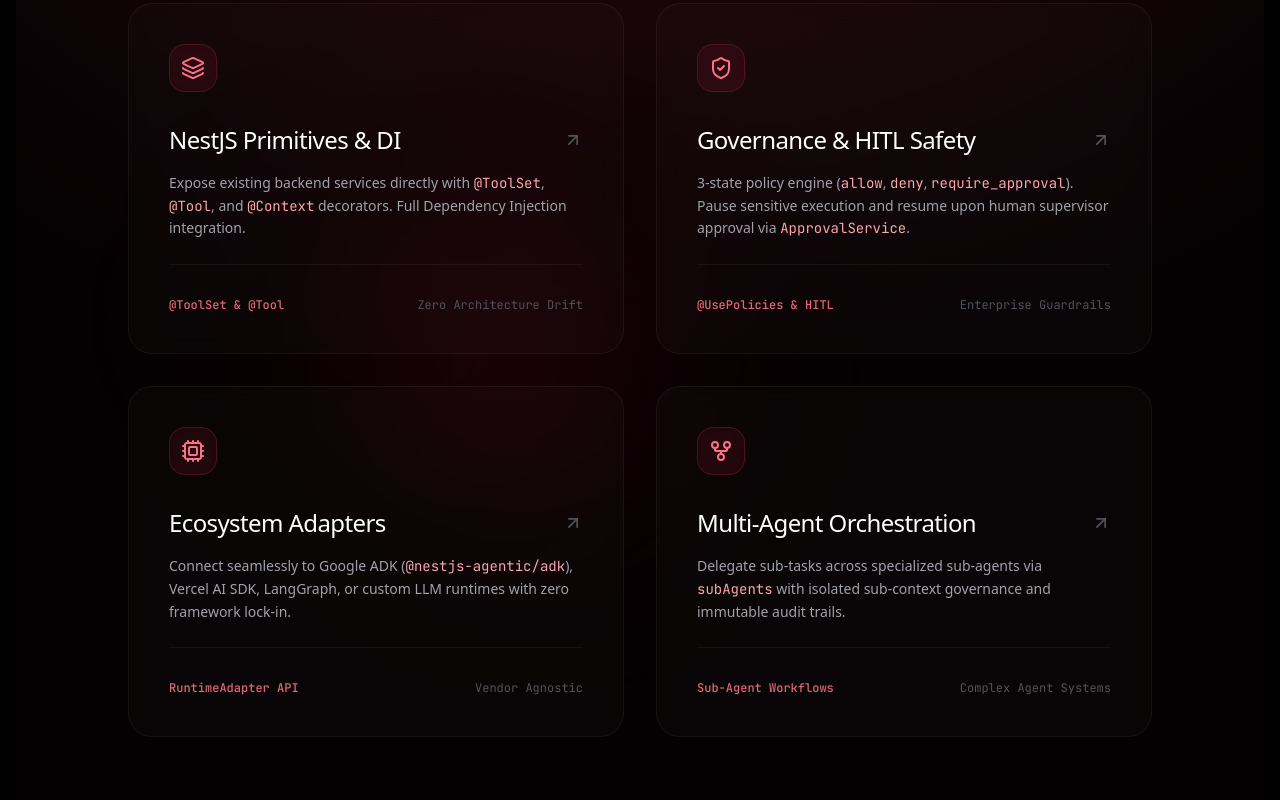
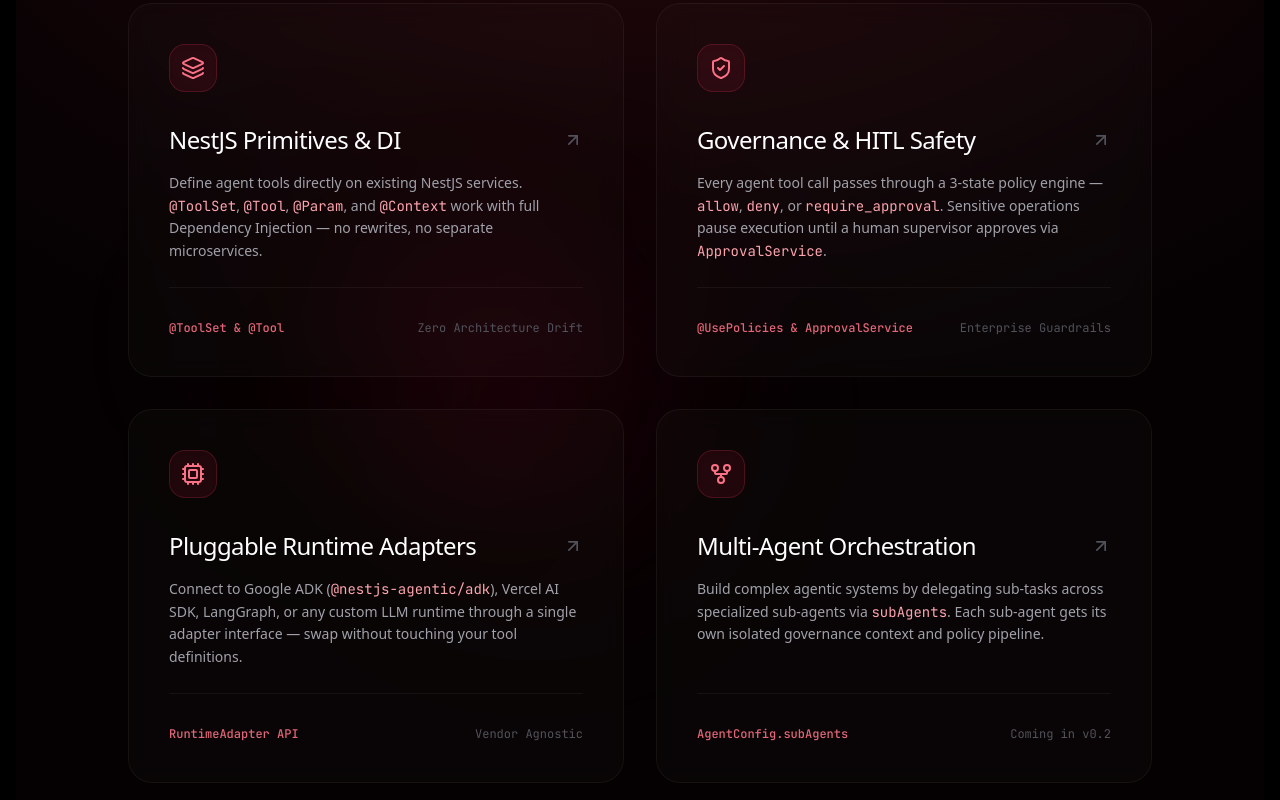
Before and after one commit to irzix/nestjs-agentic, a Next.js app in the folder apps/landing/: page / in a window 1280 px wide. Shown: the part 2100-2900 px from the top of the page. Built offline with nearby package versions, Linux system fonts and the light colour scheme; no server answers.

Commit message:
feat(landing/pillars): rewrite 4 core pillars to match ROADMAP with accurate agentic descriptions

```diff
--- a/apps/landing/src/components/Pillars.tsx
+++ b/apps/landing/src/components/Pillars.tsx
@@ -3,6 +3,53 @@
 import React, { useRef, useCallback } from 'react';
 import { Layers, ShieldCheck, Cpu, GitFork, ArrowUpRight } from 'lucide-react';
 import { motion } from 'framer-motion';
+
+const cards = [
+  {
+    icon: Layers,
+    title: 'NestJS Primitives & DI',
+    badge: '@ToolSet & @Tool',
+    tagline: 'Zero Architecture Drift',
+    description: (
+      <>
+        Define agent tools directly on existing NestJS services. <code className="text-rose-300 font-mono">@ToolSet</code>, <code className="text-rose-300 font-mono">@Tool</code>, <code className="text-rose-300 font-mono">@Param</code>, and <code className="text-rose-300 font-mono">@Context</code> work with full Dependency Injection — no rewrites, no separate microservices.
+      </>
+    ),
+  },
+  {
+    icon: ShieldCheck,
+    title: 'Governance & HITL Safety',
+    badge: '@UsePolicies & ApprovalService',
+    tagline: 'Enterprise Guardrails',
+    description: (
+      <>
+        Every agent tool call passes through a 3-state policy engine — <code className="text-rose-300 font-mono">allow</code>, <code className="text-rose-300 font-mono">deny</code>, or <code className="text-rose-300 font-mono">require_approval</code>. Sensitive operations pause execution until a human supervisor approves via <code className="text-rose-300 font-mono">ApprovalService</code>.
+      </>
+    ),
+  },
+  {
+    icon: Cpu,
+    title: 'Pluggable Runtime Adapters',
+    badge: 'RuntimeAdapter API',
+    tagline: 'Vendor Agnostic',
+    description: (
+      <>
+        Connect to Google ADK (<code className="text-rose-300 font-mono">@nestjs-agentic/adk</code>), Vercel AI SDK, LangGraph, or any custom LLM runtime through a single adapter interface — swap without touching your tool definitions.
+      </>
+    ),
+  },
+  {
+    icon: GitFork,
+    title: 'Multi-Agent Orchestration',
+    badge: 'AgentConfig.subAgents',
+    tagline: 'Coming in v0.2',
+    description: (
+      <>
+        Build complex agentic systems by delegating sub-tasks across specialized sub-agents via <code className="text-rose-300 font-mono">subAgents</code>. Each sub-agent gets its own isolated governance context and policy pipeline.
+      </>
+    ),
+  },
+];
 
 export function Pillars() {
   const frameRef = useRef<HTMLDivElement>(null);
@@ -30,16 +77,11 @@ export function Pillars() {
         onMouseMove={handleMouseMove}
         onMouseLeave={handleMouseLeave}
       >
-
-        {/* Interactive Mouse-Follow Red Glow */}
         <div ref={glowRef} className="nest-cursor-glow" style={{ opacity: 0 }}></div>
-
-        {/* Wandering Ambient Orbs */}
         <div className="nest-orb nest-orb-1"></div>
         <div className="nest-orb nest-orb-2"></div>
         <div className="nest-orb nest-orb-3"></div>
 
-        {/* Section Header */}
         <motion.div
           initial={{ opacity: 0, y: 30 }}
           whileInView={{ opacity: 1, y: 0 }}
@@ -51,137 +93,46 @@ export function Pillars() {
             &#123; THE 4 CORE PILLARS &#125;
           </div>
           <h2 className="text-4xl sm:text-5xl lg:text-[3.2rem] font-normal tracking-[-0.02em] text-white leading-[1.15] font-sans">
-            Enterprise Agentic Infrastructure for NestJS.
+            Agentic infrastructure built<br />on NestJS, not around it.
           </h2>
         </motion.div>
 
-        {/* 2x2 Grid of Large Glass Feature Cards */}
         <div className="grid grid-cols-1 md:grid-cols-2 gap-8 relative z-10">
-
-          {/* Card 1: NestJS Primitives & DI */}
+          {cards.map((card, idx) => {
+            const Icon = card.icon;
+            return (
               <motion.div
+                key={card.title}
                 initial={{ opacity: 0, y: 35 }}
                 whileInView={{ opacity: 1, y: 0 }}
                 viewport={{ once: true, margin: "-60px" }}
-            transition={{ duration: 0.7, delay: 0.1, ease: [0.16, 1, 0.3, 1] }}
+                transition={{ duration: 0.7, delay: idx * 0.1, ease: [0.16, 1, 0.3, 1] }}
                 className="nest-glass-card p-8 sm:p-10 flex flex-col justify-between min-h-[300px] sm:min-h-[320px] relative overflow-hidden group"
               >
                 <div>
                   <div className="w-12 h-12 rounded-2xl bg-rose-600/10 border border-rose-500/20 flex items-center justify-center text-rose-400 mb-8 shadow-inner">
-                <Layers className="w-6 h-6" />
+                    <Icon className="w-6 h-6" />
                   </div>
 
                   <div className="flex items-center justify-between mb-4">
                     <h3 className="text-2xl font-medium text-white tracking-tight font-sans">
-                  NestJS Primitives &amp; DI
+                      {card.title}
                     </h3>
                     <ArrowUpRight className="w-5 h-5 text-zinc-600 group-hover:text-rose-400 transition-colors" />
                   </div>
 
                   <p className="text-sm text-zinc-400 leading-relaxed font-sans max-w-md font-normal">
-                Expose existing backend services directly with <code className="text-rose-300 font-mono">@ToolSet</code>, <code className="text-rose-300 font-mono">@Tool</code>, and <code className="text-rose-300 font-mono">@Context</code> decorators. Full Dependency Injection integration.
+                    {card.description}
                   </p>
                 </div>
 
                 <div className="pt-8 mt-6 border-t border-white/5 flex items-center justify-between text-xs font-mono">
-              <span className="text-rose-400/90 font-medium">@ToolSet &amp; @Tool</span>
-              <span className="text-zinc-600">Zero Architecture Drift</span>
+                  <span className="text-rose-400/90 font-medium">{card.badge}</span>
+                  <span className="text-zinc-600">{card.tagline}</span>
                 </div>
               </motion.div>
-
-          {/* Card 2: Governance & HITL Safety */}
-          <motion.div
-            initial={{ opacity: 0, y: 35 }}
-            whileInView={{ opacity: 1, y: 0 }}
-            viewport={{ once: true, margin: "-60px" }}
-            transition={{ duration: 0.7, delay: 0.2, ease: [0.16, 1, 0.3, 1] }}
-            className="nest-glass-card p-8 sm:p-10 flex flex-col justify-between min-h-[300px] sm:min-h-[320px] relative overflow-hidden group"
-          >
-            <div>
-              <div className="w-12 h-12 rounded-2xl bg-rose-600/10 border border-rose-500/20 flex items-center justify-center text-rose-400 mb-8 shadow-inner">
-                <ShieldCheck className="w-6 h-6" />
-              </div>
-
-              <div className="flex items-center justify-between mb-4">
-                <h3 className="text-2xl font-medium text-white tracking-tight font-sans">
-                  Governance &amp; HITL Safety
-                </h3>
-                <ArrowUpRight className="w-5 h-5 text-zinc-600 group-hover:text-rose-400 transition-colors" />
-              </div>
-
-              <p className="text-sm text-zinc-400 leading-relaxed font-sans max-w-md font-normal">
-                3-state policy engine (<code className="text-rose-300 font-mono">allow</code>, <code className="text-rose-300 font-mono">deny</code>, <code className="text-rose-300 font-mono">require_approval</code>). Pause sensitive execution and resume upon human supervisor approval via <code className="text-rose-300 font-mono">ApprovalService</code>.
-              </p>
-            </div>
-
-            <div className="pt-8 mt-6 border-t border-white/5 flex items-center justify-between text-xs font-mono">
-              <span className="text-rose-400/90 font-medium">@UsePolicies &amp; HITL</span>
-              <span className="text-zinc-600">Enterprise Guardrails</span>
-            </div>
-          </motion.div>
-
-          {/* Card 3: Pluggable Ecosystem Adapters */}
-          <motion.div
-            initial={{ opacity: 0, y: 35 }}
-            whileInView={{ opacity: 1, y: 0 }}
-            viewport={{ once: true, margin: "-60px" }}
-            transition={{ duration: 0.7, delay: 0.3, ease: [0.16, 1, 0.3, 1] }}
-            className="nest-glass-card p-8 sm:p-10 flex flex-col justify-between min-h-[300px] sm:min-h-[320px] relative overflow-hidden group"
-          >
-            <div>
-              <div className="w-12 h-12 rounded-2xl bg-rose-600/10 border border-rose-500/20 flex items-center justify-center text-rose-400 mb-8 shadow-inner">
-                <Cpu className="w-6 h-6" />
-              </div>
-
-              <div className="flex items-center justify-between mb-4">
-                <h3 className="text-2xl font-medium text-white tracking-tight font-sans">
-                  Ecosystem Adapters
-                </h3>
-                <ArrowUpRight className="w-5 h-5 text-zinc-600 group-hover:text-rose-400 transition-colors" />
-              </div>
-
-              <p className="text-sm text-zinc-400 leading-relaxed font-sans max-w-md font-normal">
-                Connect seamlessly to Google ADK (<code className="text-rose-300 font-mono">@nestjs-agentic/adk</code>), Vercel AI SDK, LangGraph, or custom LLM runtimes with zero framework lock-in.
-              </p>
-            </div>
-
-            <div className="pt-8 mt-6 border-t border-white/5 flex items-center justify-between text-xs font-mono">
-              <span className="text-rose-400/90 font-medium">RuntimeAdapter API</span>
-              <span className="text-zinc-600">Vendor Agnostic</span>
-            </div>
-          </motion.div>
-
-          {/* Card 4: Multi-Agent Orchestration */}
-          <motion.div
-            initial={{ opacity: 0, y: 35 }}
-            whileInView={{ opacity: 1, y: 0 }}
-            viewport={{ once: true, margin: "-60px" }}
-            transition={{ duration: 0.7, delay: 0.4, ease: [0.16, 1, 0.3, 1] }}
-            className="nest-glass-card p-8 sm:p-10 flex flex-col justify-between min-h-[300px] sm:min-h-[320px] relative overflow-hidden group"
-          >
-            <div>
-              <div className="w-12 h-12 rounded-2xl bg-rose-600/10 border border-rose-500/20 flex items-center justify-center text-rose-400 mb-8 shadow-inner">
-                <GitFork className="w-6 h-6" />
-              </div>
-
-              <div className="flex items-center justify-between mb-4">
-                <h3 className="text-2xl font-medium text-white tracking-tight font-sans">
-                  Multi-Agent Orchestration
-                </h3>
-                <ArrowUpRight className="w-5 h-5 text-zinc-600 group-hover:text-rose-400 transition-colors" />
-              </div>
-
-              <p className="text-sm text-zinc-400 leading-relaxed font-sans max-w-md font-normal">
-                Delegate sub-tasks across specialized sub-agents via <code className="text-rose-300 font-mono">subAgents</code> with isolated sub-context governance and immutable audit trails.
-              </p>
-            </div>
-
-            <div className="pt-8 mt-6 border-t border-white/5 flex items-center justify-between text-xs font-mono">
-              <span className="text-rose-400/90 font-medium">Sub-Agent Workflows</span>
-              <span className="text-zinc-600">Complex Agent Systems</span>
-            </div>
-          </motion.div>
-
+            );
+          })}
         </div>
 
       </div>
```
Lines whose indentation alone changed are shown as unchanged.
